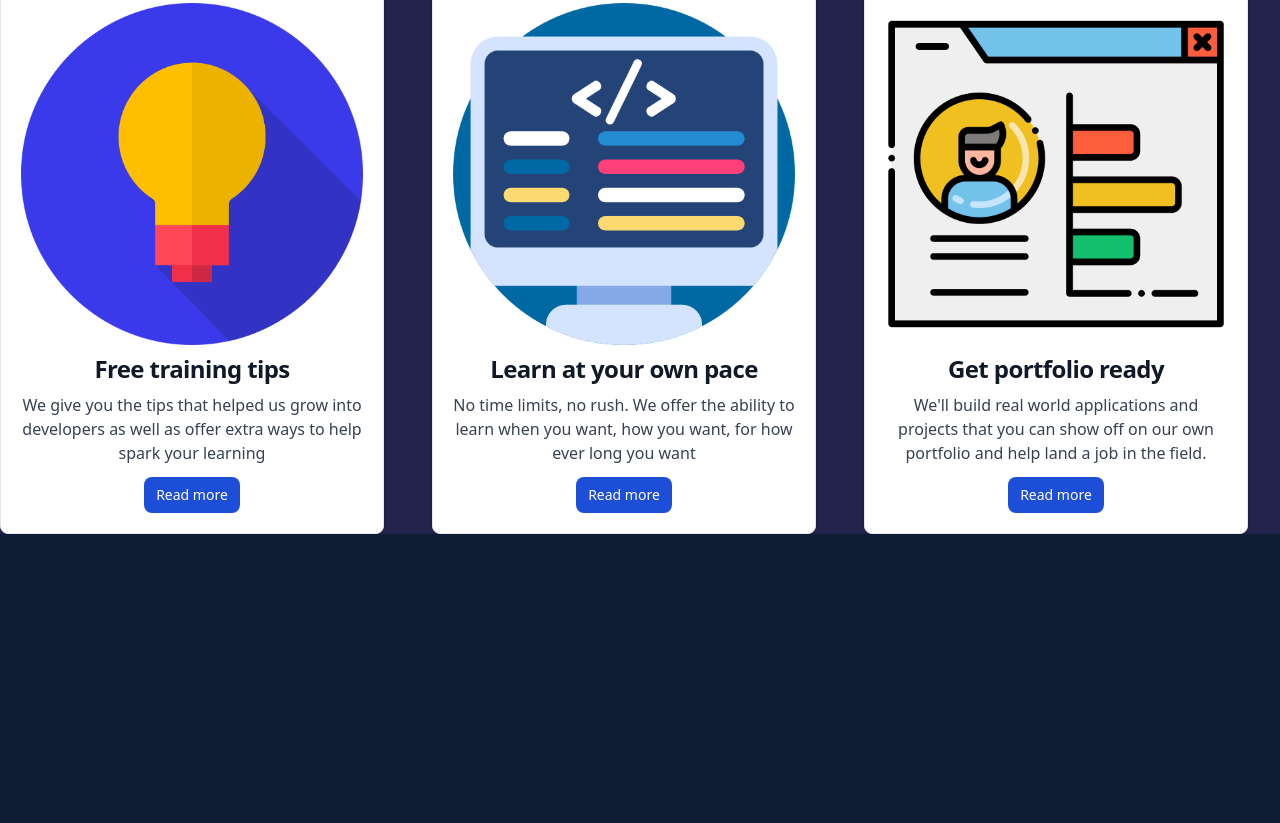
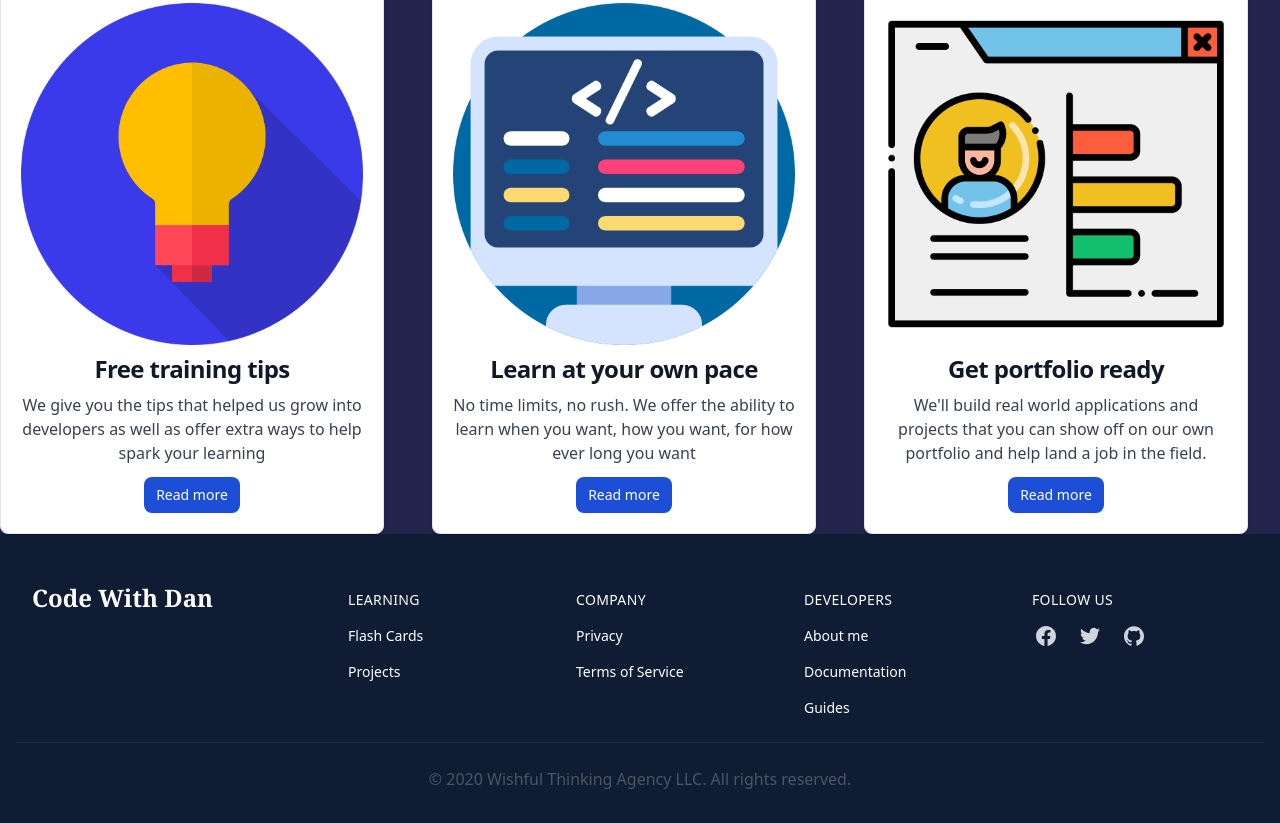
Before and after one commit to Dburrall/code-with-Dan, a website: page dist/index.html in a window 1280 px wide. Shown: the part 1382-2205 px from the top of the page. Before the commit the page ends 1916 px from the top, so only its background shows below. Drawn offline with nearby package versions, Linux system fonts and the light colour scheme.

Commit message:
added footer

```diff
--- a/dist/index.html
+++ b/dist/index.html
@@ -71,9 +71,10 @@
           for all things <span class="text-home-font">Web Dev.</span>
         </h2>
 
-        <img
-          class="object-contain h-88 w-96 fill-white mr-20"
-        />
+       <div class="">
+        4 Languages
+
+       </div>
       </div>
 
       <div class="grid grid-cols-3 gap-4 content-center">
@@ -176,7 +177,56 @@
       </div>
     </section>
 
-    <footer></footer>
+
+      <footer class="bg-home-background text-white pt-12 pb-8 px-4">
+          <div class="container overflow-hidden flex flex-col lg:flex-row justify-between mx-auto px-4">
+              <h2 class="block mr-2 w-30 text-2xl font-serif font-bold">
+                  Code With Dan
+              </h2>
+              <div class="w-3/4 block sm:flex text-sm mt-6 lg:mt-0">
+                  <ul class="text-gray-700 list-none p-0 font-thin flex flex-col text-left w-full">
+                      <li class="inline-block py-2 px-3 text-white uppercase font-medium tracking-wide">Learning</li>
+                      <li><a href="#" class="inline-block py-2 pl-3 pr-5 text-white hover:text-white no-underline">Flash Cards</a></li>
+                      <li><a href="#" class="inline-block py-2 pl-3 pr-5 text-white hover:text-white no-underline">Projects</a></li>
+
+                  </ul>
+                  <ul class="text-gray-700 list-none p-0 font-thin flex flex-col text-left w-full">
+                      <li class="inline-block py-2 px-3 text-white uppercase font-medium tracking-wide">Company</li>
+                      <li><a href="#" class="inline-block py-2 pl-3 pr-5 text-white hover:text-white no-underline">Privacy</a>
+                      </li>
+                      <li><a href="#" class="inline-block py-2 pl-3 pr-5 text-white hover:text-white no-underline">Terms of Service</a></li>
+                  </ul>
+                  <ul class="text-gray-700 list-none p-0 font-thin flex flex-col text-left w-full">
+                      <li class="inline-block py-2 px-3 text-white uppercase font-medium tracking-wide">Developers</li>
+                      <li><a href="#" class="inline-block py-2 pl-3 pr-5 text-white hover:text-white no-underline">About me</a></li>
+                      <li><a href="#" class="inline-block py-2 pl-3 pr-5 text-white hover:text-white no-underline">Documentation</a></li>
+                      <li><a href="#" class="inline-block py-2 pl-3 pr-5 text-white hover:text-white no-underline">Guides</a></li>
+                      </li>
+                  </ul>
+                  <div class="text-gray-700 flex flex-col w-full">
+                      <div class="inline-block py-2 px-3 text-white uppercase font-medium tracking-wide">Follow Us</div>
+                      <div class="flex pl-4 justify-start mt-2">
+                          <a class="block flex items-center text-gray-300 hover:text-white mr-6 no-underline" href="#">
+                              <svg viewBox="0 0 24 24" class="fill-current w-5 h-5" xmlns="http://www.w3.org/2000/svg">
+                                  <path d="M23.998 12c0-6.628-5.372-12-11.999-12C5.372 0 0 5.372 0 12c0 5.988 4.388 10.952 10.124 11.852v-8.384H7.078v-3.469h3.046V9.356c0-3.008 1.792-4.669 4.532-4.669 1.313 0 2.686.234 2.686.234v2.953H15.83c-1.49 0-1.955.925-1.955 1.874V12h3.328l-.532 3.469h-2.796v8.384c5.736-.9 10.124-5.864 10.124-11.853z" /></svg>
+                          </a>
+                          <a class="block flex items-center text-gray-300 hover:text-white mr-6 no-underline" href="#">
+                              <svg viewBox="0 0 24 24" class="fill-current w-5 h-5" xmlns="http://www.w3.org/2000/svg">
+                                  <path d="M23.954 4.569a10 10 0 01-2.825.775 4.958 4.958 0 002.163-2.723c-.951.555-2.005.959-3.127 1.184a4.92 4.92 0 00-8.384 4.482C7.691 8.094 4.066 6.13 1.64 3.161a4.822 4.822 0 00-.666 2.475c0 1.71.87 3.213 2.188 4.096a4.904 4.904 0 01-2.228-.616v.061a4.923 4.923 0 003.946 4.827 4.996 4.996 0 01-2.212.085 4.937 4.937 0 004.604 3.417 9.868 9.868 0 01-6.102 2.105c-.39 0-.779-.023-1.17-.067a13.995 13.995 0 007.557 2.209c9.054 0 13.999-7.496 13.999-13.986 0-.209 0-.42-.015-.63a9.936 9.936 0 002.46-2.548l-.047-.02z" /></svg>
+                          </a>
+                          <a class="block flex items-center text-gray-300 hover:text-white no-underline" href="#">
+                              <svg viewBox="0 0 24 24" class="fill-current w-5 h-5" xmlns="http://www.w3.org/2000/svg">
+                                  <path d="M12 .297c-6.63 0-12 5.373-12 12 0 5.303 3.438 9.8 8.205 11.385.6.113.82-.258.82-.577 0-.285-.01-1.04-.015-2.04-3.338.724-4.042-1.61-4.042-1.61C4.422 18.07 3.633 17.7 3.633 17.7c-1.087-.744.084-.729.084-.729 1.205.084 1.838 1.236 1.838 1.236 1.07 1.835 2.809 1.305 3.495.998.108-.776.417-1.305.76-1.605-2.665-.3-5.466-1.332-5.466-5.93 0-1.31.465-2.38 1.235-3.22-.135-.303-.54-1.523.105-3.176 0 0 1.005-.322 3.3 1.23.96-.267 1.98-.399 3-.405 1.02.006 2.04.138 3 .405 2.28-1.552 3.285-1.23 3.285-1.23.645 1.653.24 2.873.12 3.176.765.84 1.23 1.91 1.23 3.22 0 4.61-2.805 5.625-5.475 5.92.42.36.81 1.096.81 2.22 0 1.606-.015 2.896-.015 3.286 0 .315.21.69.825.57C20.565 22.092 24 17.592 24 12.297c0-6.627-5.373-12-12-12" /></svg>
+                          </a>
+                      </div>
+                  </div>
+              </div>
+          </div>
+          <div class="pt-4 mt-4 pt-6 text-gray-600 border-t border-gray-800 flex flex-col md:flex-row justify-center items-center">
+            <div>© 2020 Wishful Thinking Agency LLC.</div>
+            <div>&nbsp;All rights reserved.</div>
+          </div>
+      </footer>
 
     <script src="https://cdn.jsdelivr.net/npm/typed.js@2.0.12"></script>
   </body>
```
Also changed, not shown: dist/output.css.
